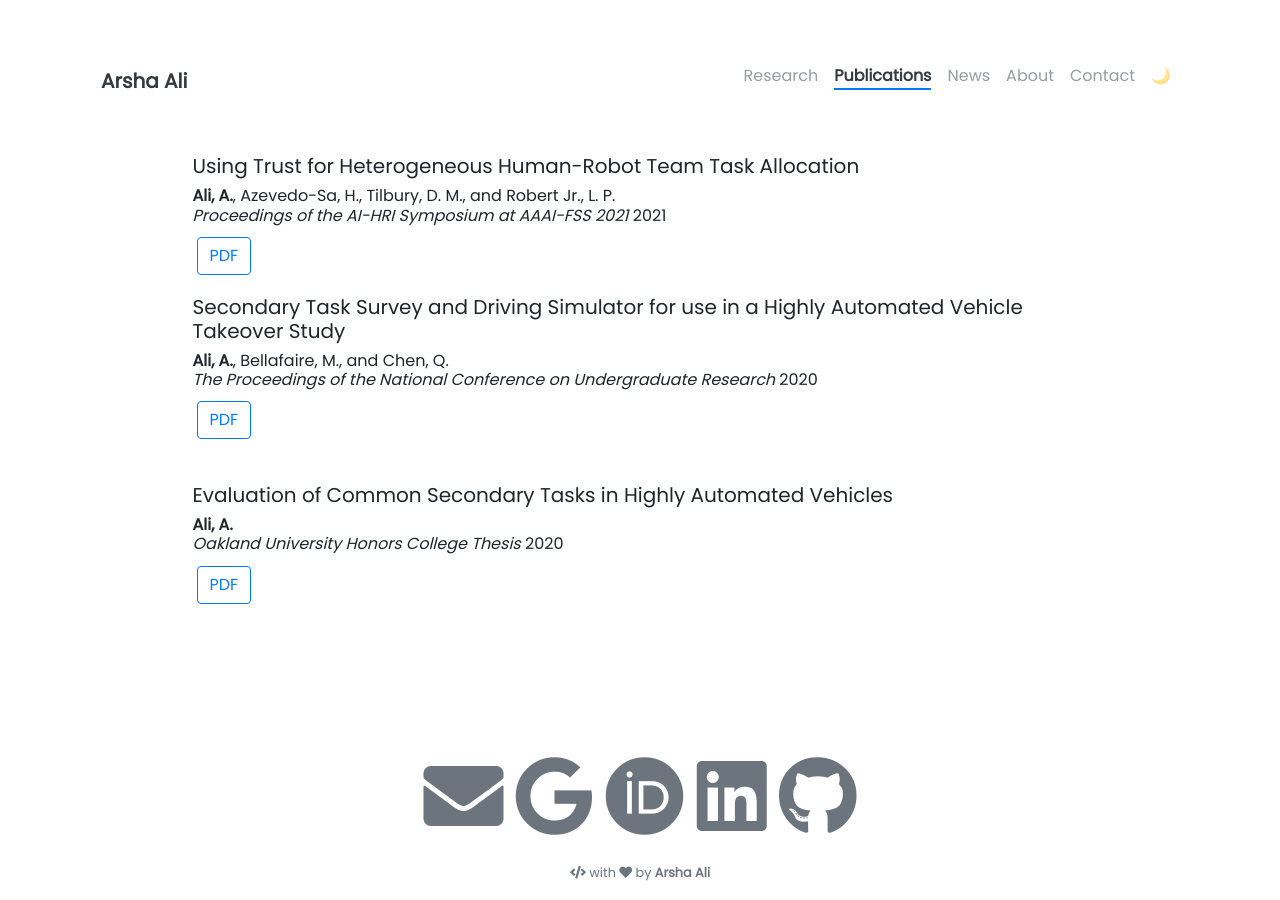
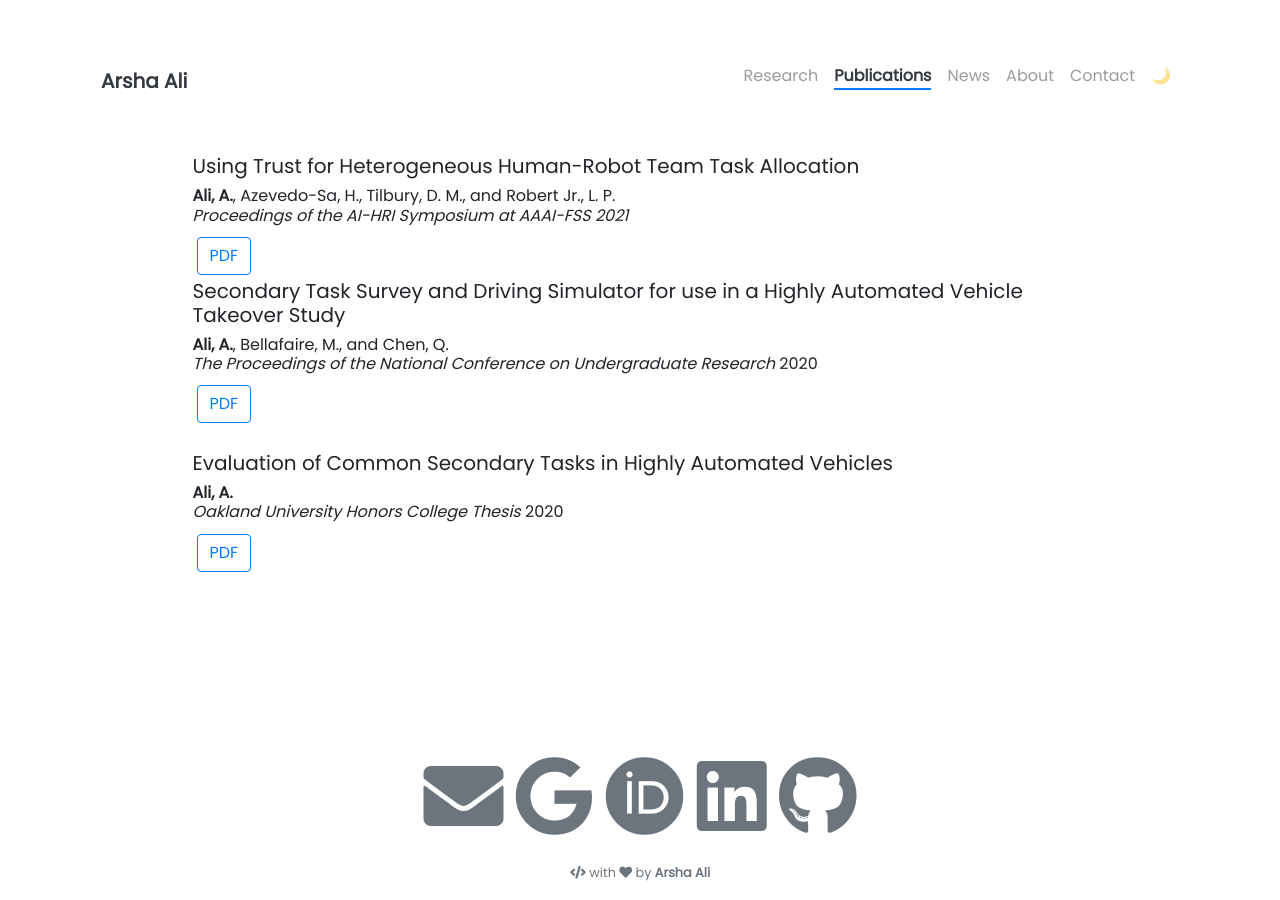
Before and after one commit to arshaali/arshaali.github.io, a Jekyll site: the page built from pages/publications.html, in a window 1280 px wide. Built offline with Jekyll 4.4.1, drawn with Linux system fonts in a browser that asks for light colours; nearby versions of some CDN libraries.

Commit message:
Update publications.html

```diff
--- a/pages/publications.html
+++ b/pages/publications.html
@@ -33,11 +33,9 @@ a:hover, a:active {
 </h5>
 <h6>
   <b>Ali, A.</b>, Azevedo-Sa, H., Tilbury, D. M., and  Robert Jr., L. P.
-  <br><i>Proceedings of the AI-HRI Symposium at AAAI-FSS 2021</i> 2021
+  <br><i>Proceedings of the AI-HRI Symposium at AAAI-FSS 2021</i>
 </h6>
-<p>
-  {% include elements/button.html link="https://dx.doi.org/10.7302/3321" text="PDF" %}
-</p>
+{% include elements/button.html link="https://dx.doi.org/10.7302/3321" text="PDF" %}
 
 <h5>
   Secondary Task Survey and Driving Simulator for use in a Highly Automated Vehicle Takeover Study
@@ -46,9 +44,8 @@ a:hover, a:active {
   <b>Ali, A.</b>, Bellafaire, M., and Chen, Q.
   <br><i>The Proceedings of the National Conference on Undergraduate Research</i> 2020
 </h6>
-<p>
-  {% include elements/button.html link="http://libjournals.unca.edu/ncur/wp-content/uploads/2021/02/3265-Ali-Arsha-FINAL.pdf" text="PDF" %}
-</p>
+{% include elements/button.html link="http://libjournals.unca.edu/ncur/wp-content/uploads/2021/02/3265-Ali-Arsha-FINAL.pdf" text="PDF" %}
+
 
 <h5>
   <br>Evaluation of Common Secondary Tasks in Highly Automated Vehicles
@@ -58,6 +55,7 @@ a:hover, a:active {
   <br><i>Oakland University Honors College Thesis</i> 2020
 </h6>
 {% include elements/button.html link="https://our.oakland.edu/bitstream/handle/10323/7476/thesis_final_Ali.pdf?sequence=1" text="PDF" %}
+
 </body>
 </html>
 
```
